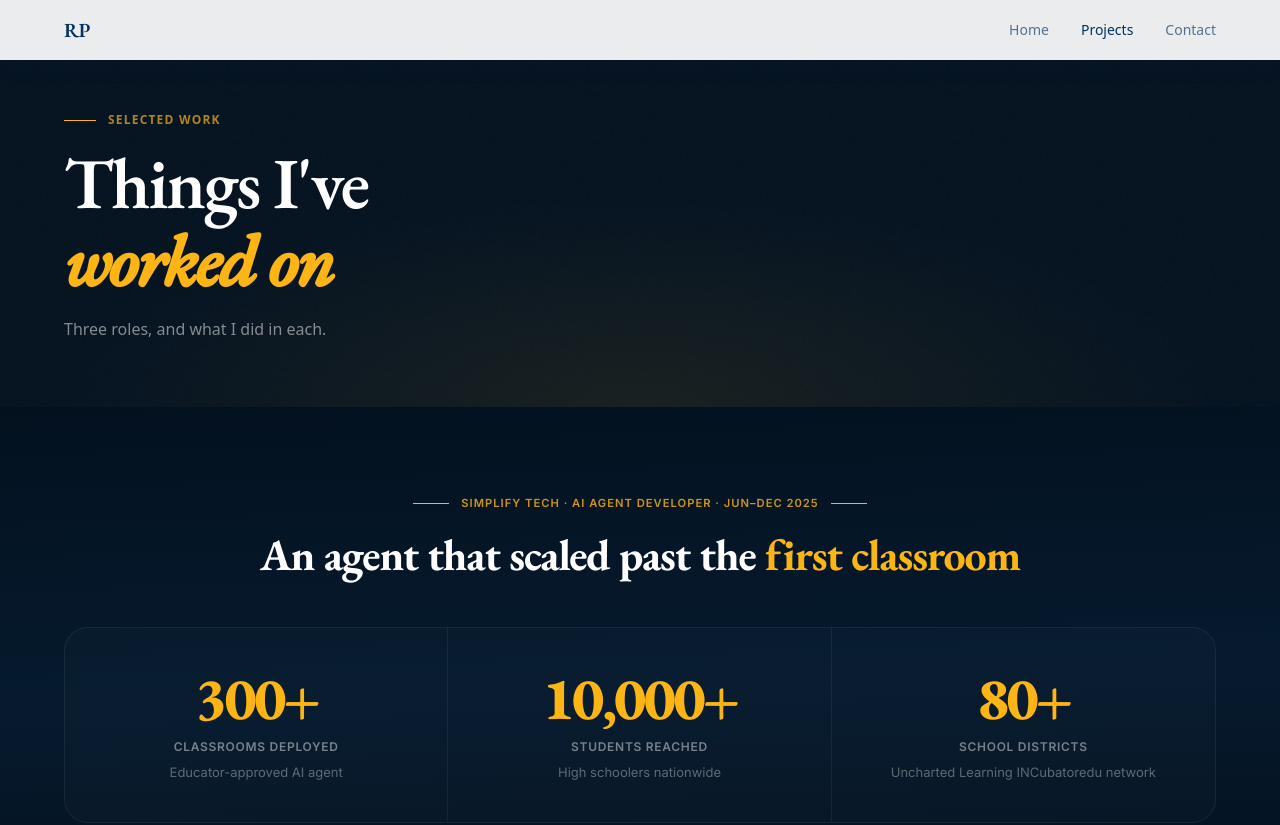
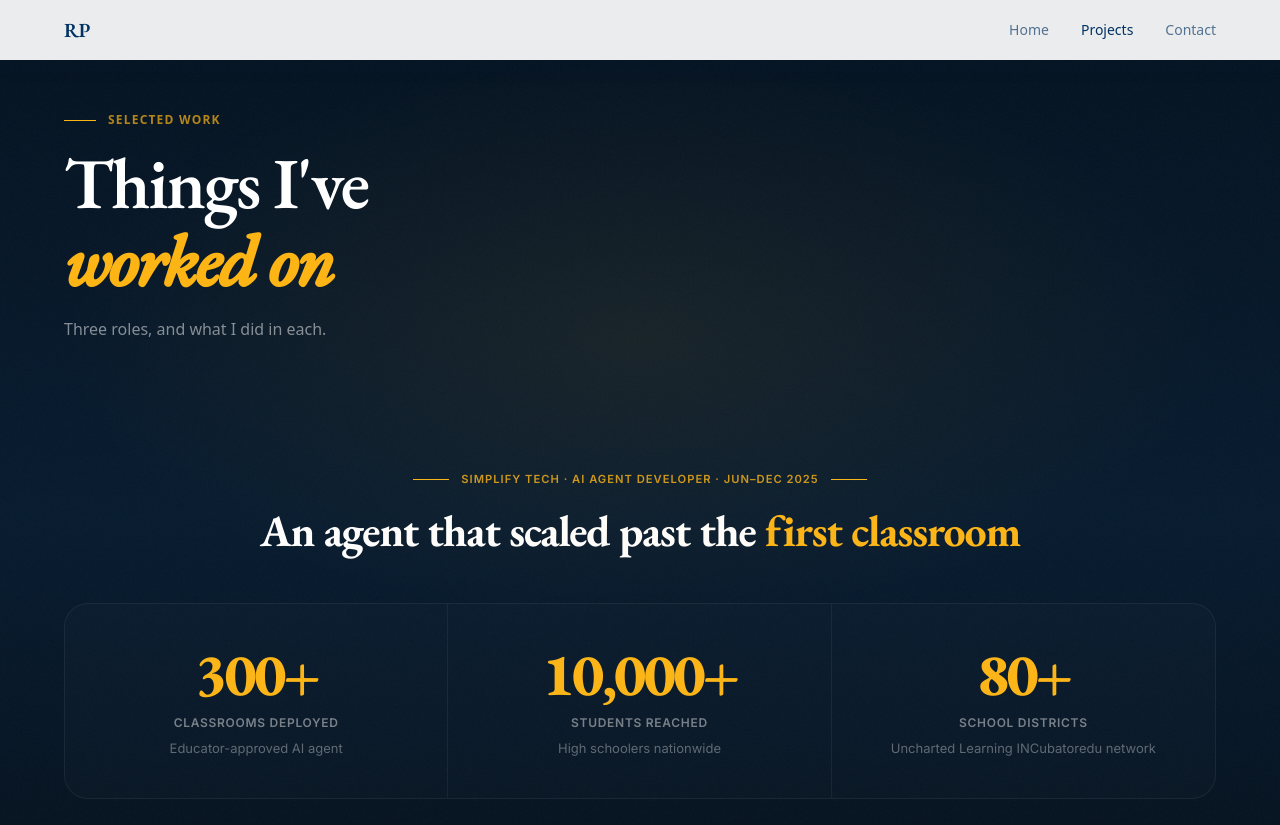
Before and after one commit to rishipatari-gif/rishipatari-gif.github.io, a website: page projects.html in a window 1280 px wide. Shown: the top 825 px of the page. Drawn offline with nearby package versions, Linux system fonts and the light colour scheme.

Commit message:
Remove the seam between the Projects hero and the stat band
Three separate layers were stopping at the hero's bottom edge and
drawing a line across the page:

- the hero and the band each painted their own background, so the
  flat #03111f hero met a gradient that was already ramping to
  #061a2e. Both are transparent now, inside one wrapper that carries
  a single gradient across the pair.
- .grain applied to the hero only, putting a 4% noise layer on one
  side of the boundary. It moved to the wrapper.
- .page-hero::after put a gold radial glow inside an overflow:hidden
  box, so the glow was cut off square at the edge. It is now
  .hero-wrap::after, centred on the pair, with nothing to clip it.

Verified by sampling the boundary at three x positions.

Co-Authored-By: Claude Opus 5 <noreply@anthropic.com>

```diff
--- a/projects.html
+++ b/projects.html
@@ -48,12 +48,13 @@
       padding: 7rem 1.5rem 4rem;
       overflow: hidden;
     }
-    .page-hero::after {
+    .hero-wrap::after {
       content: '';
       position: absolute;
       inset: 0;
-      background: radial-gradient(ellipse 70% 80% at 50% 100%, rgba(253,181,21,.08) 0%, transparent 65%);
+      background: radial-gradient(ellipse 65% 45% at 50% 38%, rgba(253,181,21,.07) 0%, transparent 70%);
       pointer-events: none;
+      z-index: 0;
     }
 
     /* Reveal */
@@ -177,7 +178,8 @@
 
 
 <!-- PAGE HERO -->
-<header class="page-hero grain" style="background:var(--blue-deep);">
+<div class="grain hero-wrap" style="position:relative;background:linear-gradient(180deg,#03111f 0%,#061a2e 58%,#04101d 100%);">
+<header class="page-hero" style="background:transparent;">
   <div class="max-w-6xl mx-auto relative z-10">
     <div class="flex items-center gap-3 mb-4">
       <div class="h-px w-8" style="background:var(--gold);" aria-hidden="true"></div>
@@ -194,7 +196,7 @@
 
 
 <!-- ═══ STATS CALLOUT · SIMPLIFY TECH ═══ -->
-<section style="background:linear-gradient(178deg,#03111f 0%,#061a2e 55%,#04101d 100%);padding:5.5rem 2rem;">
+<section style="background:transparent;padding:4rem 2rem 6rem;">
   <div style="max-width:72rem;margin:0 auto;">
     <div class="reveal" style="text-align:center;margin-bottom:3rem;">
       <div style="display:flex;align-items:center;justify-content:center;gap:.75rem;margin-bottom:1.25rem;">
@@ -223,6 +225,7 @@
     </div>
   </div>
 </section>
+</div>
 
 
 <!-- PROJECTS -->
```
